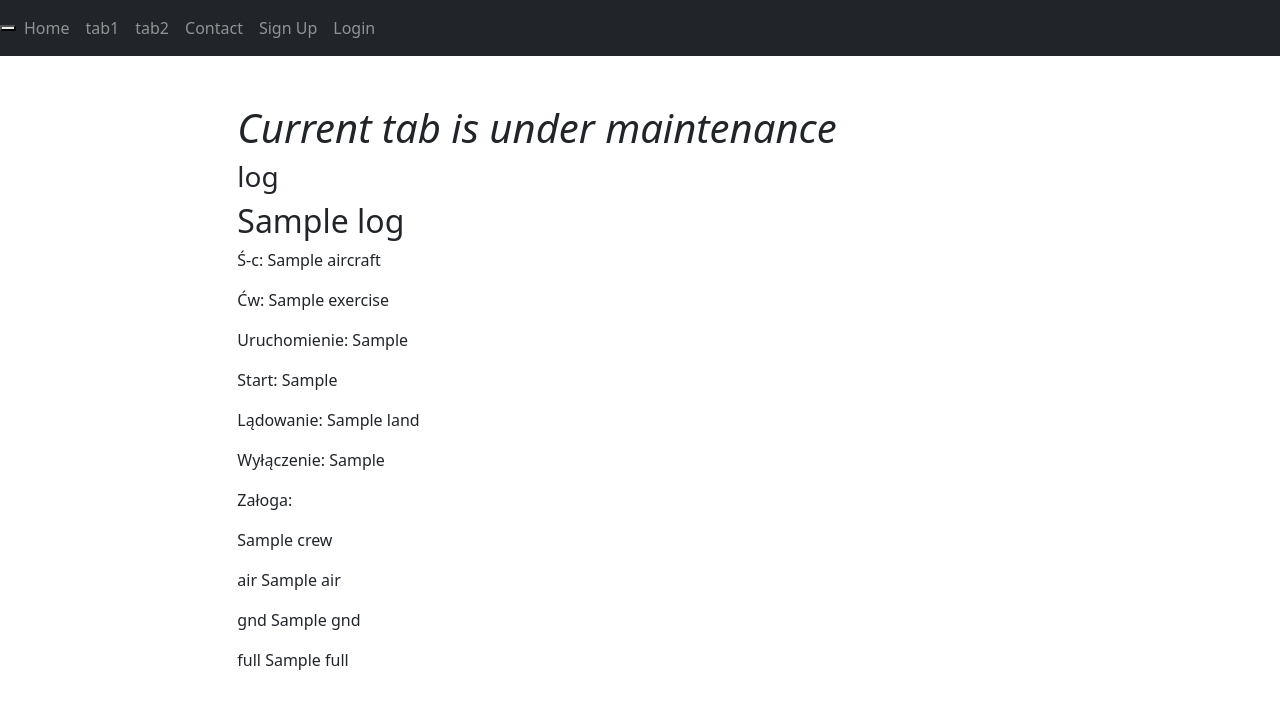
After one commit to retti57/TimeLogger, a Django app: template logger/time_logger_frontend_app/templates/time_logger_frontend_app/log_detail.html in a window 1280 px wide. The commit adds this page. Shown: the top 709 px of the page. Run offline with Django 3.2, Linux system fonts and the light colour scheme; the template is opened without the code that fills it: most values are stand-ins (such as "Sample title", 1, 10 or a date in 2020); some libraries are stand-ins or nearby versions.

Commit message:
detail view dla konkretnego logu

```diff
--- a/logger/logger/logger_utils.py
+++ b/logger/logger/logger_utils.py
@@ -21,7 +21,7 @@ def conv_sec_to_H_M(totalseconds: float):
     m = floor((totalseconds % 3600) / 60)
     if len(str(h)) == 1:
         h = f'0{h}'
-    elif len(str(m)) == 1:
+    if len(str(m)) == 1:
         m = f'0{m}'
 
     return f'{h}:{m}'
--- a/logger/templates/base-flight-document-project.html
+++ b/logger/templates/base-flight-document-project.html
@@ -38,7 +38,7 @@
 
             <a class="nav-item nav-link" id="home" href="{% url 'home' %}">Home</a>
             <a class="nav-item nav-link" id="tab1" href="{% url 'tab' %}">tab1</a>
-            <a class="nav-item nav-link" id="tab2" href="{% url 'tab' %}">tab2</a>
+            <a class="nav-item nav-link" id="tab2" href="{% url 'tab2' %}">tab2</a>
             <a class="nav-item nav-link" id="contact" href="{% url 'contact' %}">Contact</a>
             {% if user.is_authenticated %}
                 <a class="nav-item nav-link" id="logsList" href="{% url 'logs' %}">Logs </a>
--- a/logger/time_logger_backend_app/models.py
+++ b/logger/time_logger_backend_app/models.py
@@ -56,7 +56,6 @@ class Aircraft(models.Model):
 class Log(models.Model):
     aircraft = models.ForeignKey(to=Aircraft, on_delete=models.CASCADE, related_name='aircraft',
                                  verbose_name='Śmigłowiec')
-
     exercise = models.CharField(max_length=255, blank=True, null=True, verbose_name='Ćwiczenie')
     # czas
     date_of_flight = models.DateField(auto_now=True)
--- /dev/null
+++ b/logger/time_logger_frontend_app/templates/time_logger_frontend_app/log_detail.html
@@ -0,0 +1,27 @@
+{% extends 'base-flight-document-project.html' %}
+
+{% block content %}
+<h1><i>Current tab is under maintenance</i></h1>
+<!--<p>mil_person: {{mil_person}}</p>-->
+<h3>log </h3>
+<h2>{{log}}</h2>
+<div class="flight_info">
+    <p>Ś-c: {{log.aircraft}}</p>
+    <p>Ćw: {{log.exercise}}</p>
+</div>
+<div class="flight_clock_times">
+    <p>Uruchomienie: {{log.start_up}}</p>
+    <p>Start: {{log.take_off}}</p>
+    <p>Lądowanie: {{log.land}}</p>
+    <p>Wyłączenie: {{log.shut_down}}</p>
+    <p>Załoga: </p>
+    {%for p in crew%}
+        <p>{{p}}</p>
+    {%endfor%}
+</div>
+<div class="flight_times">
+    <p>air {{air}}</p>
+    <p>gnd {{gnd}}</p>
+    <p>full {{full}}</p>
+</div>
+{% endblock %}
--- a/logger/time_logger_frontend_app/urls.py
+++ b/logger/time_logger_frontend_app/urls.py
@@ -5,10 +5,12 @@ APP_NAME = 'logger_frontend'
 
 urlpatterns = [
     path('', views.HomeView.as_view(), name='home'),
+    path('tab/', views.TabView.as_view(), name='tab'),
+    path('tab2/', views.tab2, name='tab2'),
     path('signup/', views.SignUpView.as_view(), name='signup'),
-    path('tab/', views.TabView.as_view(), name='tab'),
     path('contact/', views.ContactFormView.as_view(), name='contact'),
     path('logs/', views.logsview, name='logs'),
+    path('log/<int:pk>/', views.detaillog, name='log_detail'),
     path('createlog/', views.CreateLogView.as_view(), name='createlog'),
 
 ]
```
Also changed, not shown: logger/time_logger_frontend_app/templates/time_logger_frontend_app/logs_list.html (+28 -5 lines), logger/time_logger_frontend_app/templates/time_logger_frontend_app/tab2.html (added, +10 -0 lines), logger/time_logger_frontend_app/views.py (+39 -16 lines).
